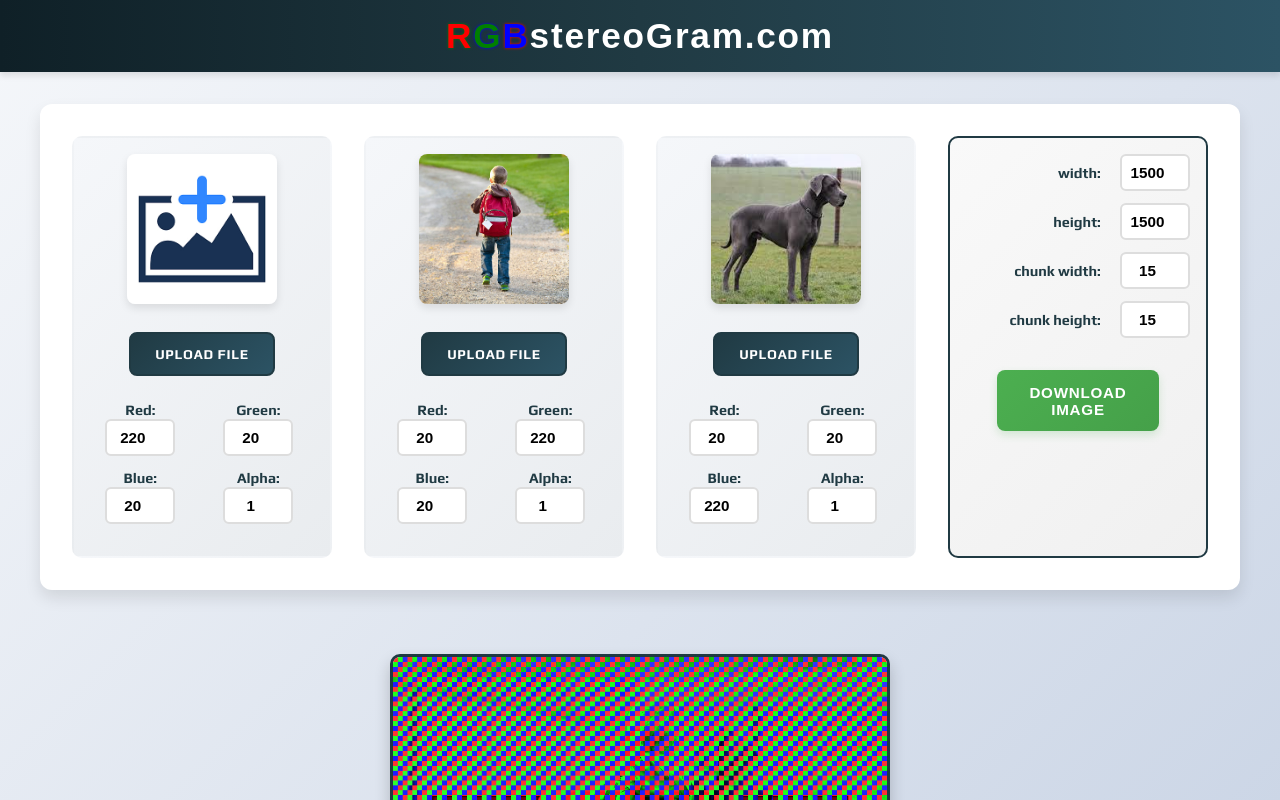
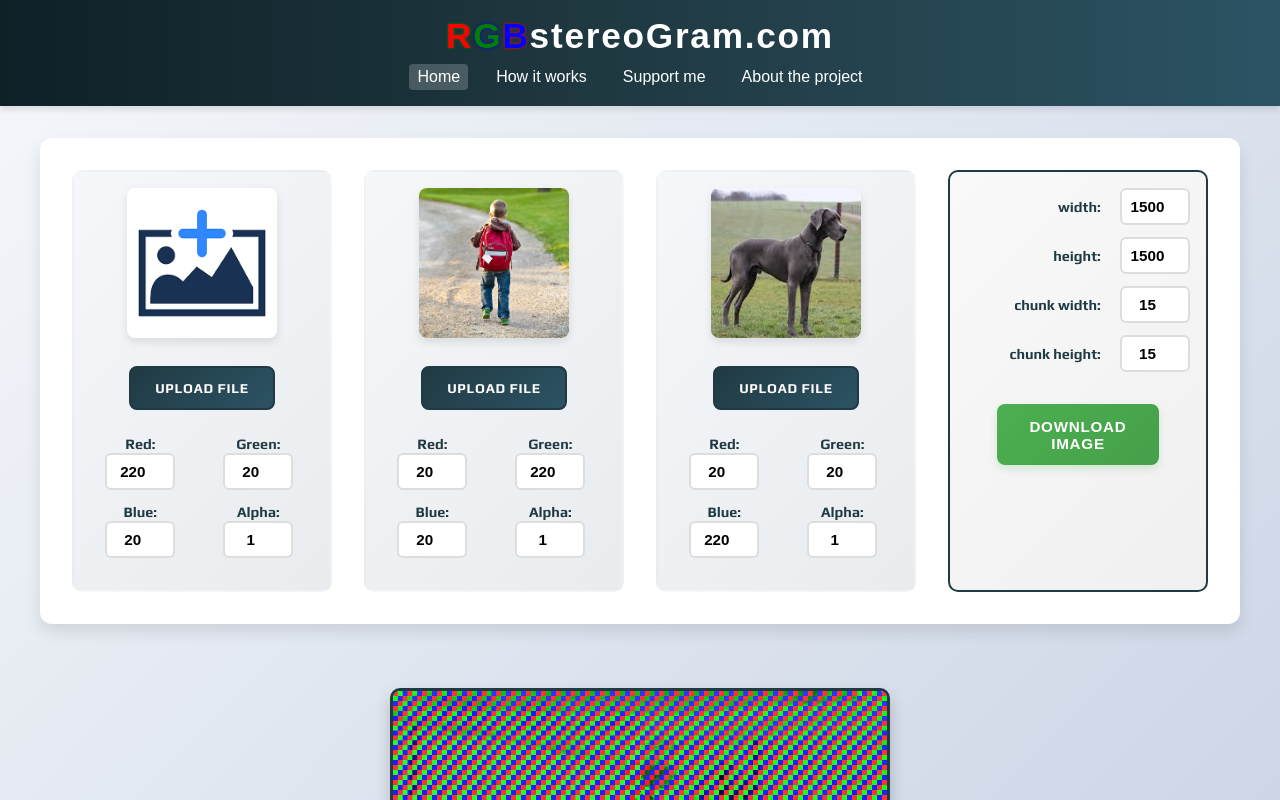
Before and after one commit to lukKotecki/RGBstereogram, a React (Vite) app: page / in a window 1280 px wide. Shown: the top 800 px of the page. Built offline with nearby package versions, Linux system fonts and the light colour scheme; a web font is replaced by a local one.

Commit message:
added menu and placeholder menus

```diff
--- a/src/App.jsx
+++ b/src/App.jsx
@@ -1,8 +1,10 @@
 import React from 'react'
 import Header from './components/Header'
 import Footer from './components/Footer'
-import InputImages from './components/InputImages'
-import OutputImage from './components/OutputImage'
+import HomePage from './components/HomePage'
+import HowItWorks from './components/HowItWorks'
+import SupportMe from './components/SupportMe'
+import AboutProject from './components/AboutProject'
 import whiteNoiseImage from './assets/images/white_noise.png'
 import grayImage from './assets/images/gray.png'
 import blackImage from './assets/images/black.png'
@@ -43,12 +45,7 @@
     },
   ]
   const [inputsState, setInputsState] = React.useState(initialState)
-
-  const [outputImage, setOutputImage] = React.useState(null)
-
-  React.useEffect(()=>{
-    setOutputImage(<OutputImage inputsState={inputsState}/>)
-  },[inputsState])
+  const [page, setPage] = React.useState('home')
 
   console.clear()
   console.log(inputsState)
@@ -62,13 +59,15 @@
 
 return (
     <div className='container'>
-      <Header />
-      <InputImages  inputsState={inputsState}
-                    setInputsState={setInputsState}
-      />
+      <Header currentPage={page} setPage={setPage} />
 
-      {outputImage}
+      {page === 'home' && (
+        <HomePage inputsState={inputsState} setInputsState={setInputsState} />
+      )}
 
+      {page === 'how' && <HowItWorks />}
+      {page === 'support' && <SupportMe />}
+      {page === 'about' && <AboutProject />}
 
       <Footer />
     </div>
--- /dev/null
+++ b/src/components/AboutProject.jsx
@@ -0,0 +1,13 @@
+import React from 'react'
+
+export default function AboutProject(){
+  return (
+    <div className="page-content">
+      <h2>About the Project</h2>
+      <p>RGBstereogram is a small web application built with React and Vite that
+      allows users to merge three images into a colorful stereogram effect.</p>
+      <p>The source code is open‑source and available on GitHub. Contributions,
+      bug reports, and feature requests are welcome.</p>
+    </div>
+  )
+}
--- a/src/components/Header.jsx
+++ b/src/components/Header.jsx
@@ -1,10 +1,17 @@
 import react from 'react'
 
-export default function Header(){
+export default function Header({ currentPage, setPage }){
 
     let red = {color:'red', textShadow:'0 0 3px green'}
     let green = {color:'green', textShadow:'0 0 3px blue'}
     let blue = {color:'blue', textShadow:'0 0 3px red'}
+
+    const menu = [
+      { key: 'home', label: 'Home' },
+      { key: 'how', label: 'How it works' },
+      { key: 'support', label: 'Support me' },
+      { key: 'about', label: 'About the project' }
+    ];
 
     return (
         <header>
@@ -12,7 +19,17 @@
                 <span style={green}>G</span>
                 <span style={blue}>B</span>stereoGram.com
             </h1>
-
+            <nav>
+              <ul className="header-menu">
+                {menu.map(item => (
+                  <li key={item.key} className={currentPage === item.key ? 'active' : ''}>
+                    <button type="button" onClick={() => setPage(item.key)}>
+                      {item.label}
+                    </button>
+                  </li>
+                ))}
+              </ul>
+            </nav>
         </header>
     )
 }
--- /dev/null
+++ b/src/components/HomePage.jsx
@@ -0,0 +1,18 @@
+import React from 'react'
+import InputImages from './InputImages'
+import OutputImage from './OutputImage'
+
+export default function HomePage({ inputsState, setInputsState }) {
+  const [outputImage, setOutputImage] = React.useState(null)
+
+  React.useEffect(() => {
+    setOutputImage(<OutputImage inputsState={inputsState} />)
+  }, [inputsState])
+
+  return (
+    <>
+      <InputImages inputsState={inputsState} setInputsState={setInputsState} />
+      {outputImage}
+    </>
+  )
+}
--- /dev/null
+++ b/src/components/HowItWorks.jsx
@@ -0,0 +1,15 @@
+import React from 'react'
+
+export default function HowItWorks(){
+  return (
+    <div className="page-content">
+      <h2>How It Works</h2>
+      <p>This tool combines three input images into a single RGB stereogram by processing
+      the pixel data and shifting color channels according to user-provided values.
+      Upload images, adjust channel multipliers, and download your generated stereogram.</p>
+      <p>The algorithm cycles through the raster scan of the canvas, dividing it into
+      chunks, and alternates between source images to build a composite where each
+      color (red, green, blue) is derived from a different picture.</p>
+    </div>
+  )
+}
--- /dev/null
+++ b/src/components/SupportMe.jsx
@@ -0,0 +1,14 @@
+import React from 'react'
+
+export default function SupportMe(){
+  return (
+    <div className="page-content">
+      <h2>Support Me</h2>
+      <p>If you enjoy this project and would like to help keep it online,
+      you can support me via donations, sharing the site with friends,
+      or contributing code on GitHub.</p>
+      <p>All funds go toward hosting costs and future feature development.
+      Thank you for your support!</p>
+    </div>
+  )
+}
--- a/src/index.scss
+++ b/src/index.scss
@@ -49,6 +49,43 @@
 
 header h1 span:hover {
   text-shadow: 0 0 20px rgba(255, 255, 255, 0.6);
+}
+
+/* Header navigation menu */
+header nav {
+  margin-top: 0.5rem;
+}
+
+/* page content wrapper for static pages */
+.page-content {
+  max-width: 900px;
+  margin: 2rem auto;
+  text-align: left;
+  padding: 0 1rem;
+}
+
+.header-menu {
+  list-style: none;
+  display: flex;
+  justify-content: center;
+  gap: 1.25rem;
+  padding: 0;
+}
+
+.header-menu li button {
+  background: none;
+  border: none;
+  color: white;
+  font-size: 1rem;
+  cursor: pointer;
+  padding: 0.25rem 0.5rem;
+  transition: background 0.2s ease, color 0.2s ease;
+}
+
+.header-menu li.active button,
+.header-menu li button:hover {
+  background: rgba(255, 255, 255, 0.2);
+  border-radius: 4px;
 }
 
 /* Footer */
```
Also changed, not shown: 5 other files (tests, documents, lock files or other folders).
